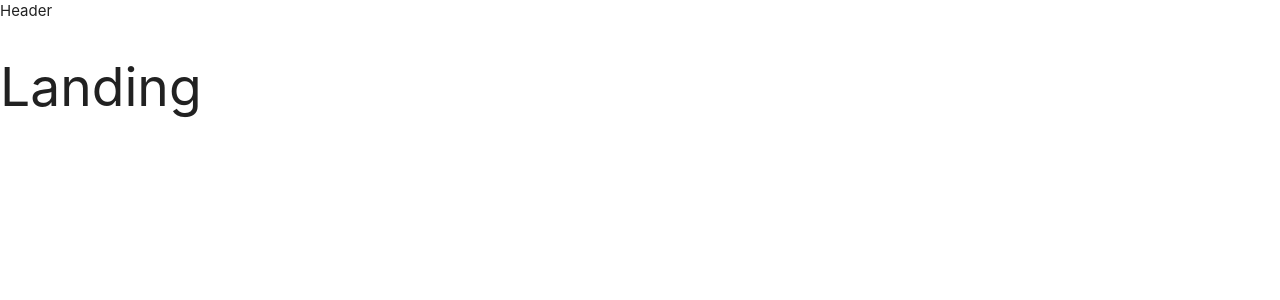
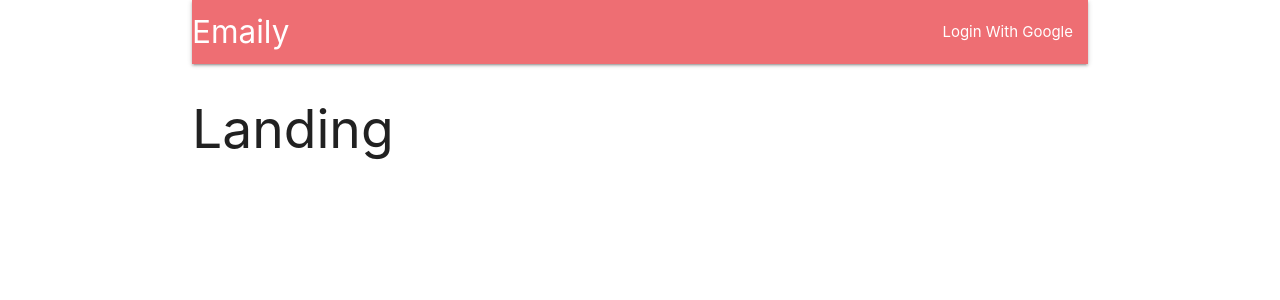
Before and after one commit to fcfargo/react-practice, a React (Create React App) app in the folder client/: page / in a window 1280 px wide. Shown: the top 300 px of the page. Built offline with nearby package versions, Linux system fonts and the light colour scheme.

Commit message:
feat: add materializecss librara && update Header component

```diff
--- a/client/src/components/App.js
+++ b/client/src/components/App.js
@@ -9,6 +9,7 @@ const Landing = () => <h2>Landing</h2>;
 
 const App = () => {
   return (
+    <div className="container">
       <div>
         <BrowserRouter>
           <Routes>
@@ -27,6 +28,7 @@ const App = () => {
           </Routes>
         </BrowserRouter>
       </div>
+    </div>
   );
 };
 
--- a/client/src/components/Header.js
+++ b/client/src/components/Header.js
@@ -2,7 +2,18 @@ import React, { Component } from 'react';
 
 class Header extends Component {
   render() {
-    return <div>Header</div>;
+    return (
+      <nav>
+        <div class="nav-wrapper">
+          <a class="brand-logo">Emaily</a>
+          <ul class="right">
+            <li>
+              <a>Login With Google</a>
+            </li>
+          </ul>
+        </div>
+      </nav>
+    );
   }
 }
 
```
Lines whose indentation alone changed are shown as unchanged.
